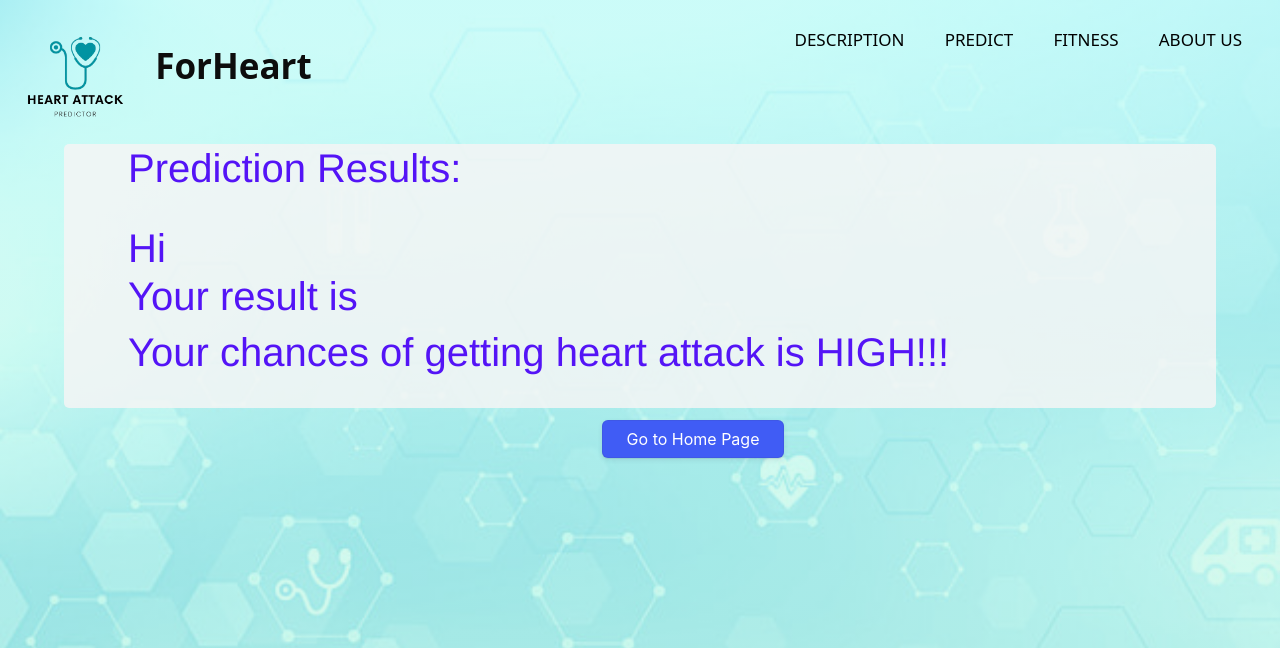
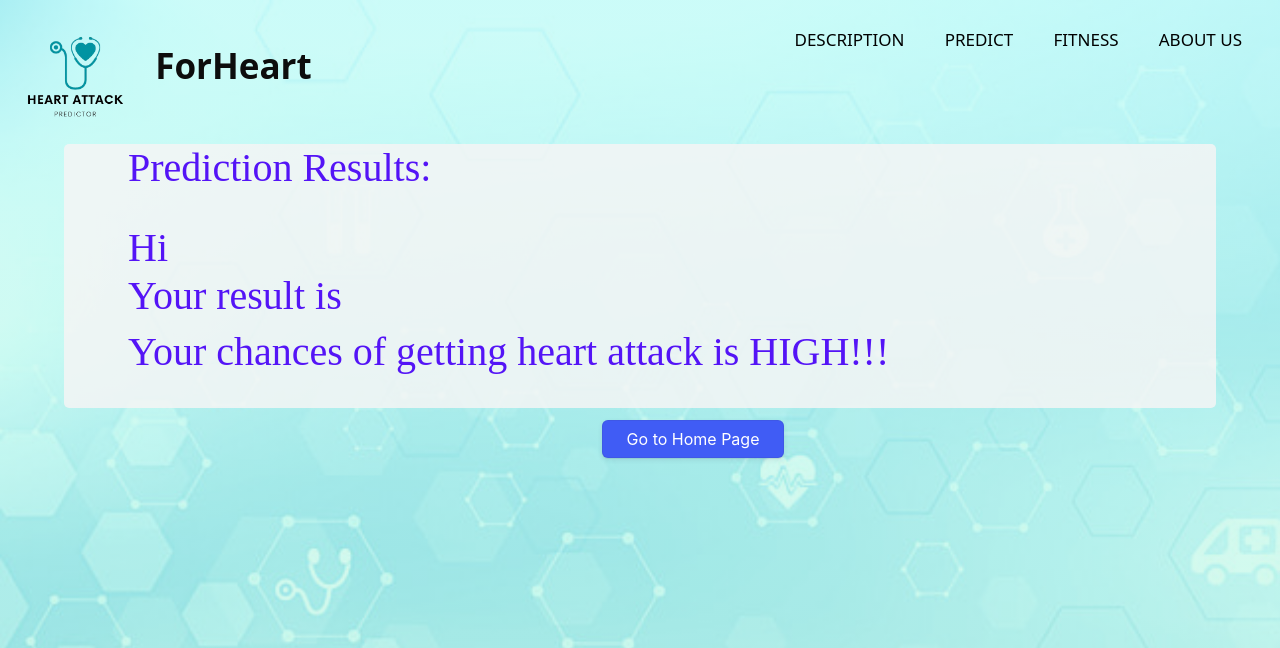
Before and after one commit to AniruddhA-Omni/ForHeart, a Flask app: page /templates/Result.html in a window 1280 px wide. Shown: the top 648 px of the page. Run offline with Flask 2, Linux system fonts and the light colour scheme.

Commit message:
Minor changes with font

```diff
--- a/static/css/waffle.css
+++ b/static/css/waffle.css
@@ -921,7 +922,7 @@ a button .cente:hover {
 
          margin-left: 5%;
          margin-right: 5%;
-         font-family: Helvetica, sans-serif;
+         font-family: 'Playfair Display', serif;
          background-color:  rgba(245, 245, 245, 0.849);
          color: rgb(84, 20, 246);
          padding-left: 5%;
```
Also changed, not shown: other parts of static/css/waffle.css (+1 -0 lines).
